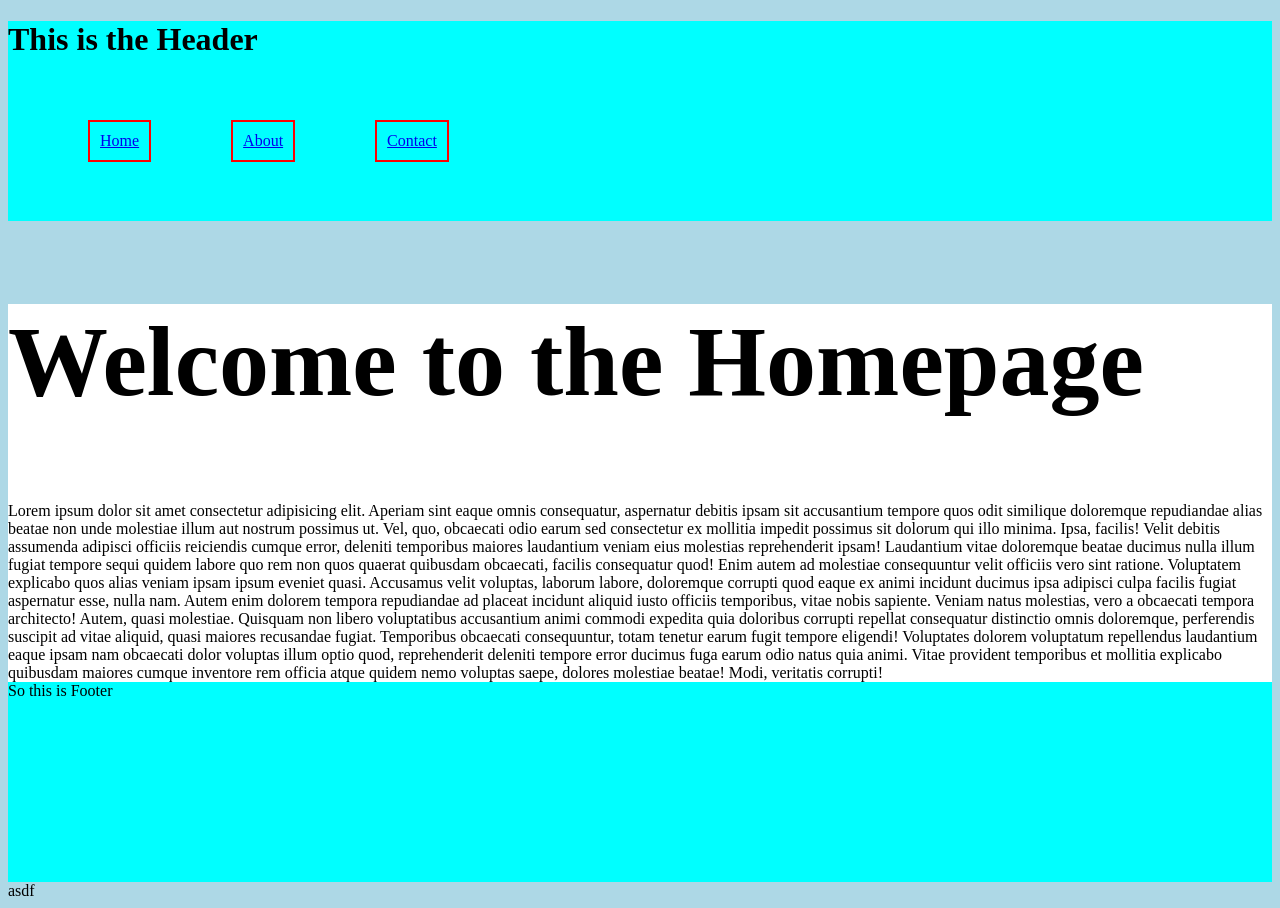
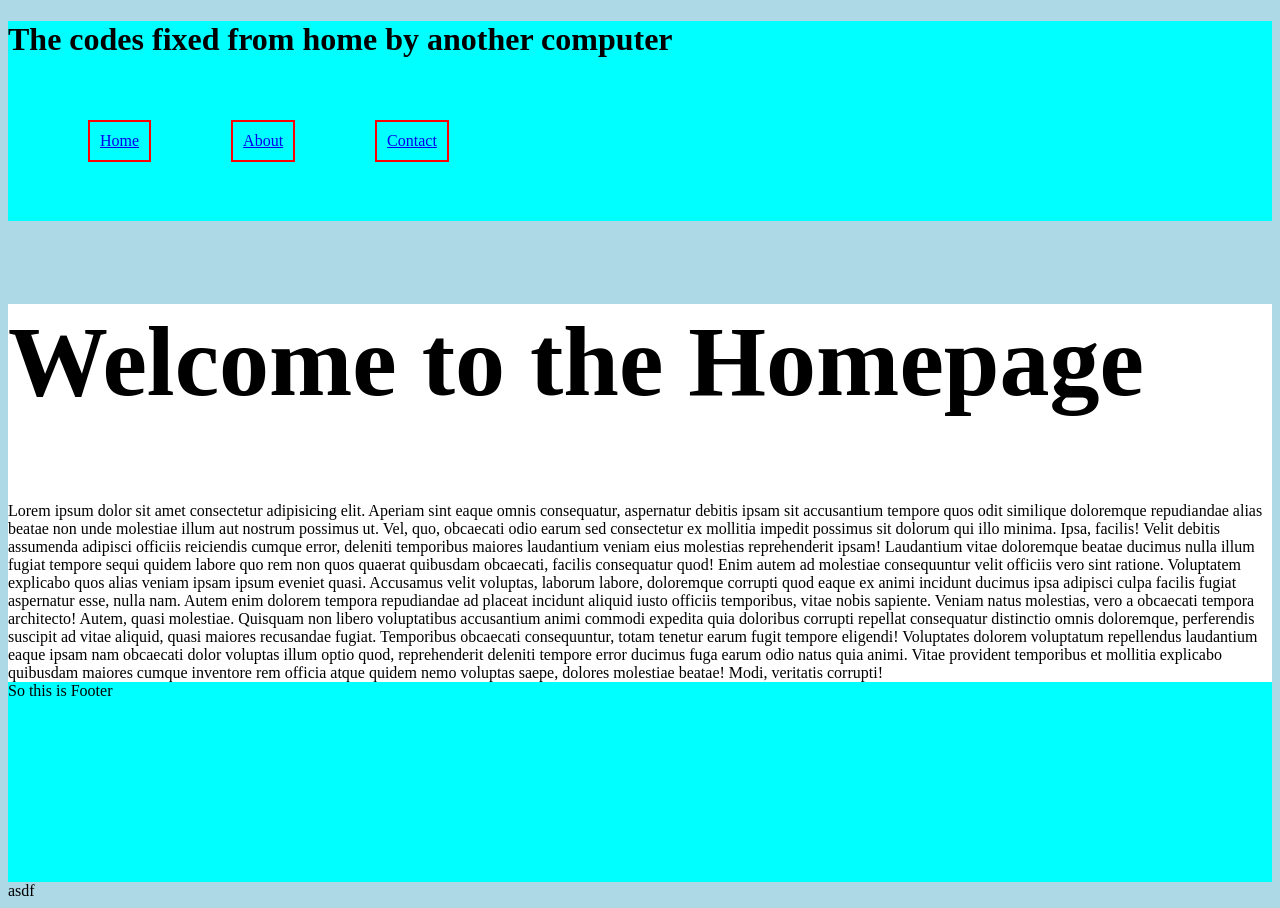
Before and after one commit to IamDevGopal/git, a plain HTML site: page index.html in a window 1280 px wide. Drawn offline with Linux system fonts and the light colour scheme.

Commit message:
Code fixed from home

```diff
--- a/index.html
+++ b/index.html
@@ -11,7 +11,7 @@
 <body>
     <header>
 
-        <h1 class="text-primary">This is the Header</h1>
+        <h1 class="text-primary">The codes fixed from home by another computer</h1>
         <nav>
             <ul>
                 <li>
```
